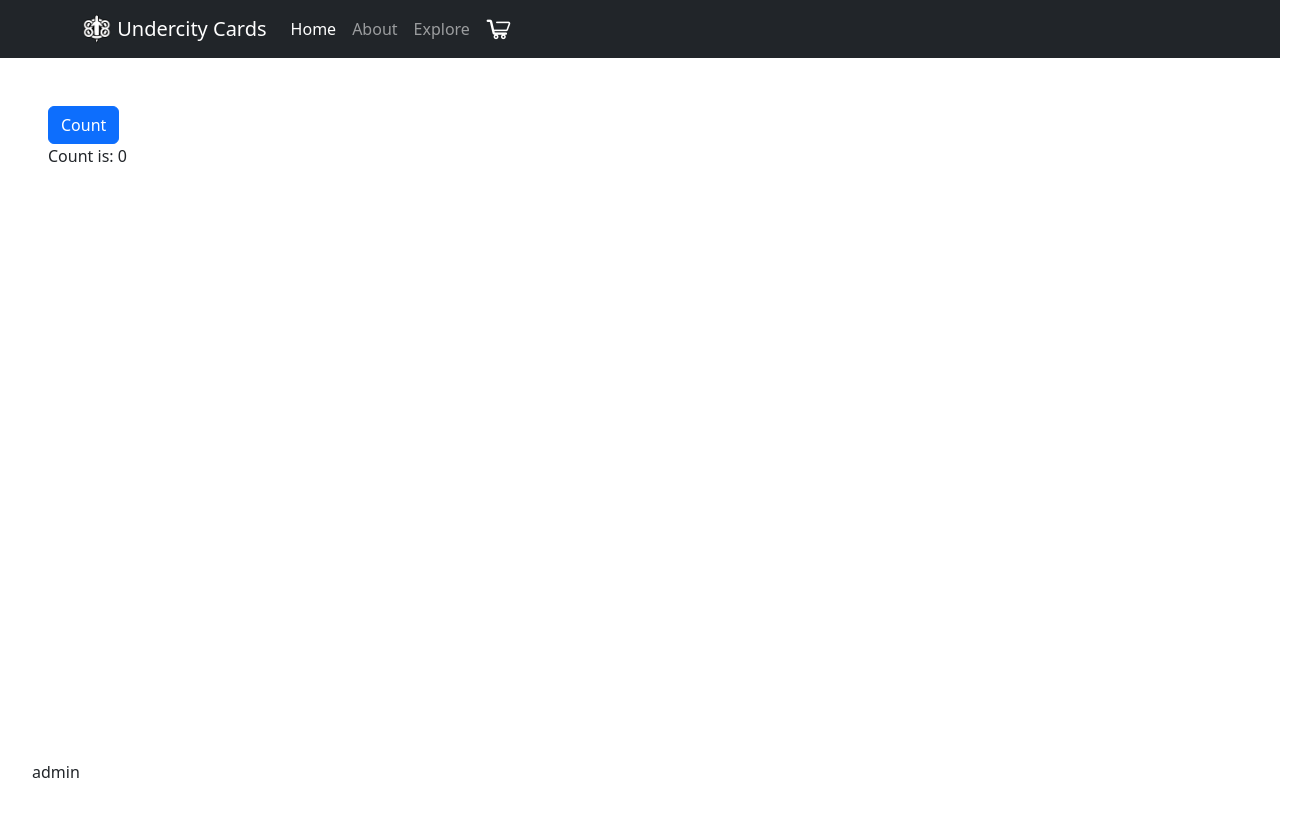
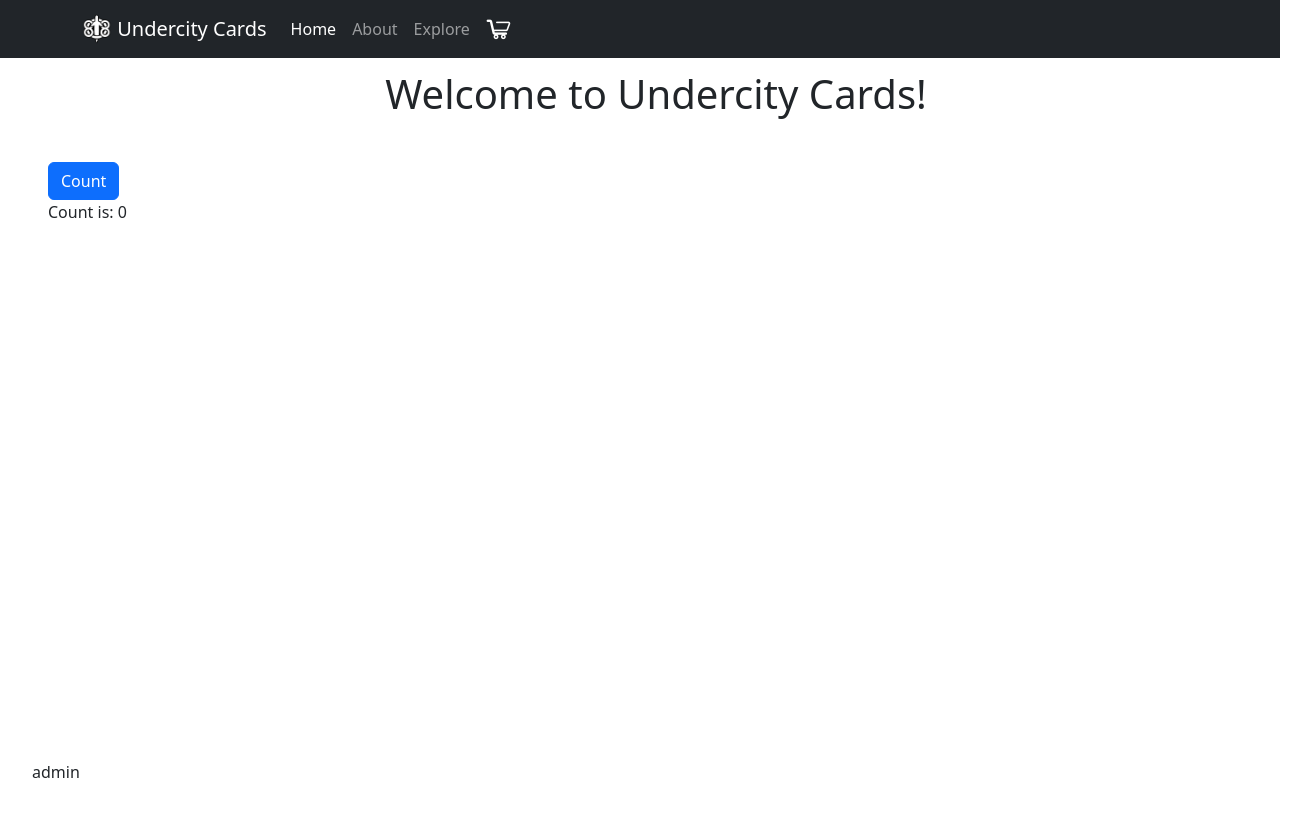
Before and after one commit to Leah-J/IDM363_LeahJ, a React (Create React App) app: page / in a window 1280 px wide. Shown: the top 816 px of the page, 1312 px wide, since content can reach past the window. Built offline with nearby package versions, Linux system fonts and the light colour scheme.

Commit message:
update firestore

```diff
--- a/src/App.css
+++ b/src/App.css
@@ -34,7 +34,7 @@
 }
 
 .footer {
-  position: absolute;
+  position: fixed;
   bottom: 0;
   width: 100%;
   height: 2.5rem;
--- a/src/components/Header.jsx
+++ b/src/components/Header.jsx
@@ -1,7 +1,9 @@
+import "./pages/css/Home.css";
+
 const Header = ({ children }) => {
   return (
     <>
-      <header>{children}</header>
+      <header className="header">{children}</header>
     </>
   );
 };
--- a/src/components/pages/Home.jsx
+++ b/src/components/pages/Home.jsx
@@ -2,6 +2,8 @@ import Layout from "../layouts/Layout";
 import Button from "react-bootstrap/Button";
 import { useEffect, useState } from "react";
 import LinkContainer from "react-router-bootstrap/LinkContainer";
+import Header from "../Header";
+import "./css/Home.css";
 
 const Home = ({ children }) => {
   const [count, setCount] = useState(0);
@@ -14,6 +16,11 @@ const Home = ({ children }) => {
   return (
     <>
       <Layout>
+        <div className="header-div">
+          <Header>
+            <h1 className="text-center">Welcome to Undercity Cards!</h1>
+          </Header>
+        </div>
         <body>
           <LinkContainer to="/about">
             <Button
--- /dev/null
+++ b/src/components/pages/css/Home.css
@@ -0,0 +1,7 @@
+.header-div {
+  width: 100%;
+}
+
+.header {
+  align-self: center;
+}
```
Also changed, not shown: src/firebase/firestore.js (added, +21 -0 lines).
